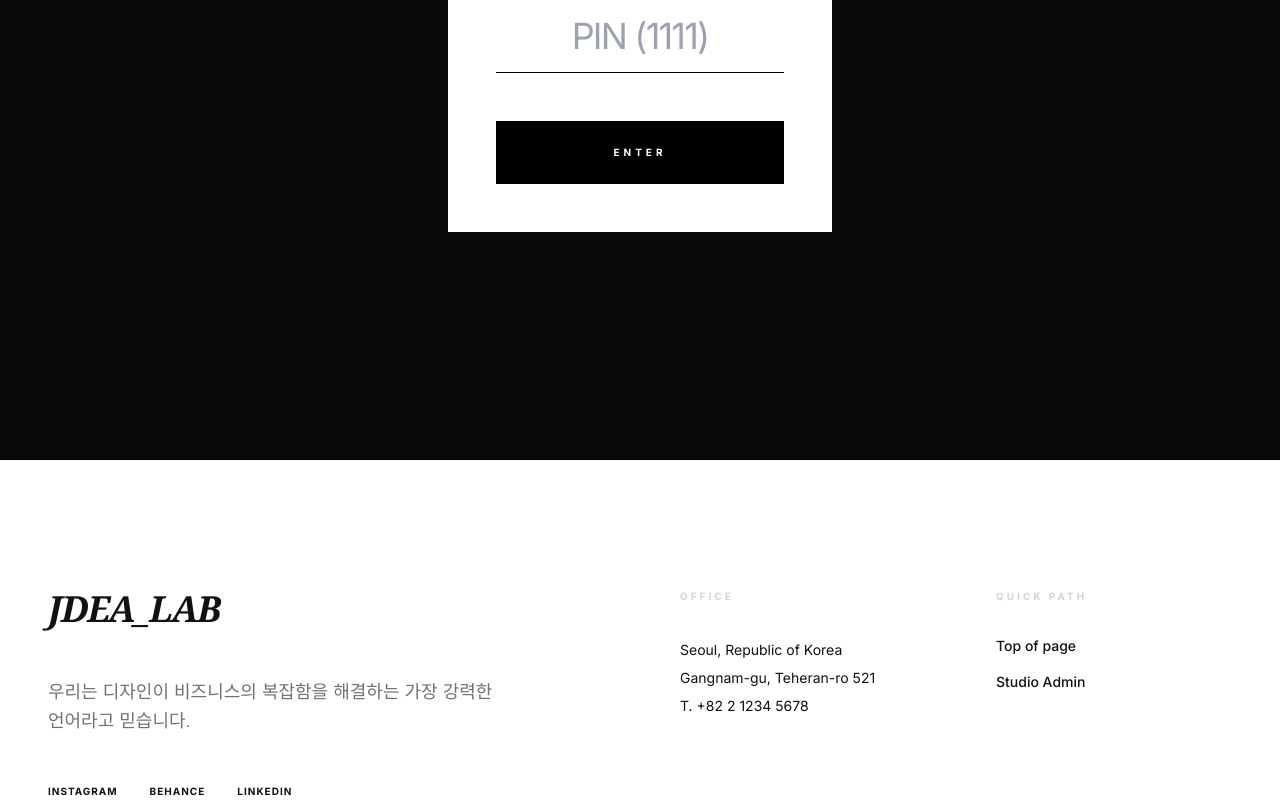
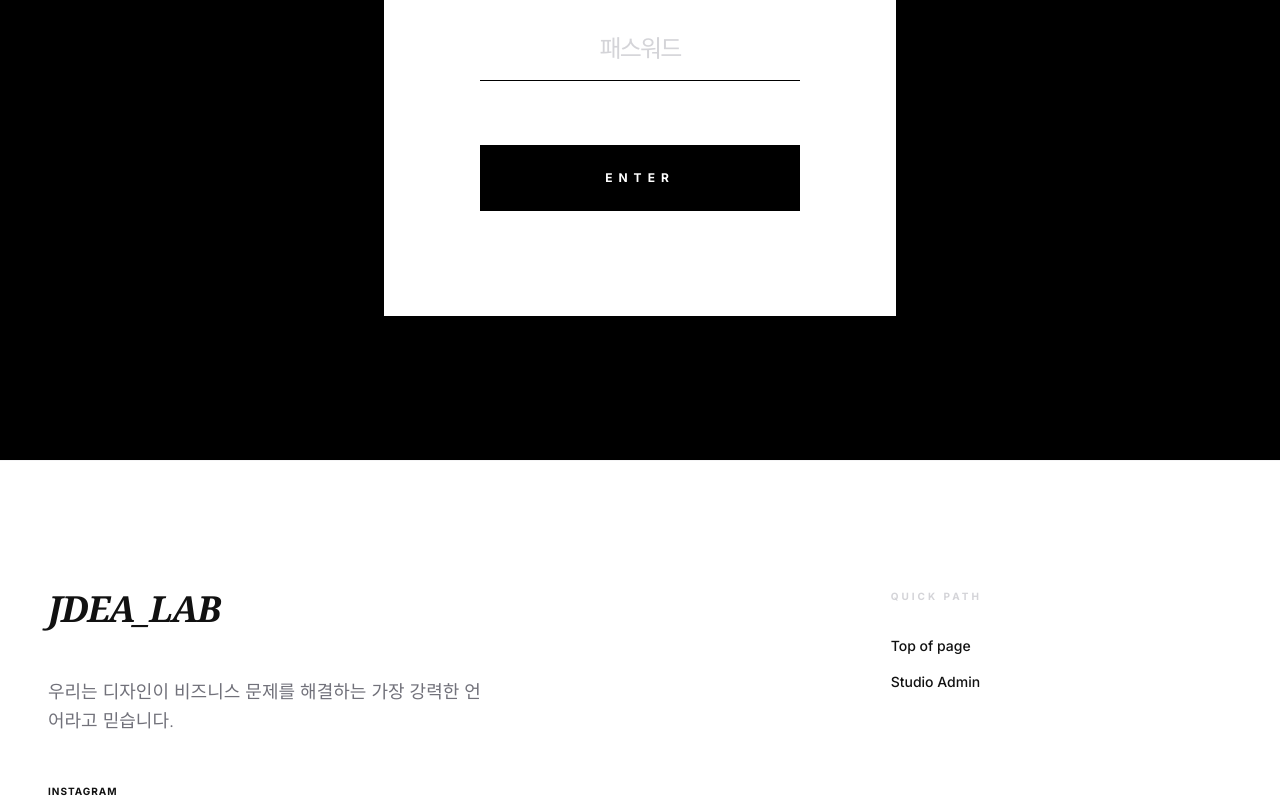
Before and after one commit to wlsdkwns102-commits/JEDA-LAB, a React (Vite) app: page /#/admin in a window 1280 px wide. Shown: the part 340-1140 px from the top of the page. Built offline with nearby package versions, Linux system fonts and the light colour scheme; a web font is replaced by a local one.

Commit message:
feat: Refactor layout and admin login
Adjusts the footer layout, simplifies social links, and updates the admin login page. The admin login now uses a more complex password and a refined UI. Text styles and spacing are also updated throughout for consistency.

```diff
--- a/components/Layout.tsx
+++ b/components/Layout.tsx
@@ -83,28 +83,17 @@ const Footer: React.FC = () => {
     <footer className="bg-white py-32 border-t border-zinc-100">
       <div className="max-w-[1800px] mx-auto px-6 sm:px-12">
         <div className="grid grid-cols-1 lg:grid-cols-12 gap-20">
-          <div className="lg:col-span-6 space-y-12">
+          <div className="lg:col-span-8 space-y-12">
             <h3 className="text-4xl font-serif font-black italic editorial-spacing">JDEA_LAB</h3>
             <p className="text-zinc-500 text-lg font-light leading-relaxed max-w-md">
-              우리는 디자인이 비즈니스의 복잡함을 해결하는 가장 강력한 언어라고 믿습니다.
+              우리는 디자인이 비즈니스 문제를 해결하는 가장 강력한 언어라고 믿습니다.
             </p>
             <div className="flex space-x-8 text-[10px] font-bold uppercase tracking-widest">
                 <a href="#" className="hover:text-zinc-400 transition">Instagram</a>
-                <a href="#" className="hover:text-zinc-400 transition">Behance</a>
-                <a href="#" className="hover:text-zinc-400 transition">LinkedIn</a>
             </div>
           </div>
 
-          <div className="lg:col-span-3 space-y-8">
-            <h4 className="text-[10px] font-bold uppercase tracking-[0.3em] text-zinc-300">Office</h4>
-            <p className="text-sm leading-loose">
-              Seoul, Republic of Korea<br />
-              Gangnam-gu, Teheran-ro 521<br />
-              T. +82 2 1234 5678
-            </p>
-          </div>
-
-          <div className="lg:col-span-3 space-y-8">
+          <div className="lg:col-span-4 space-y-8">
             <h4 className="text-[10px] font-bold uppercase tracking-[0.3em] text-zinc-300">Quick Path</h4>
             <ul className="space-y-4 text-sm font-medium">
               <li><button onClick={() => window.scrollTo({top: 0, behavior: 'smooth'})} className="hover:underline">Top of page</button></li>
--- a/pages/Admin.tsx
+++ b/pages/Admin.tsx
@@ -55,10 +55,12 @@ export default function Admin() {
 
   const handleLogin = (e: React.FormEvent) => {
     e.preventDefault();
-    if (password === '1111') {
+    // 비밀번호는 123454321
+    if (password === '123454321') {
       setIsAuthorized(true);
     } else {
       showStatus('Access Denied.', 'error');
+      setPassword('');
     }
   };
 
@@ -192,19 +194,30 @@ export default function Admin() {
 
   if (!isAuthorized) {
     return (
-      <div className="min-h-screen flex items-center justify-center bg-zinc-950 px-6">
-        <form onSubmit={handleLogin} className="bg-white p-12 w-full max-w-sm">
-          <h1 className="text-[10px] font-bold uppercase tracking-[0.4em] mb-12 text-center">Studio Access</h1>
+      <div className="min-h-screen flex items-center justify-center bg-black px-6">
+        <div className="bg-white p-12 sm:p-20 w-full max-w-lg aspect-square flex flex-col items-center justify-center shadow-2xl">
+          <form onSubmit={handleLogin} className="w-full max-w-xs flex flex-col items-center">
+            <h1 className="text-[12px] font-bold uppercase tracking-[0.5em] mb-20 text-center text-black">Studio Access</h1>
+
+            <div className="w-full relative mb-16">
               <input
                 autoFocus
                 type="password"
                 value={password}
                 onChange={e => setPassword(e.target.value)}
-            placeholder="PIN (1111)"
-            className="w-full border-b border-zinc-200 py-4 mb-12 focus:outline-none focus:border-black text-center text-4xl tracking-tighter"
+                placeholder="패스워드"
+                className="w-full border-b border-black py-4 focus:outline-none text-center text-4xl tracking-tighter placeholder:text-zinc-300 placeholder:text-2xl"
               />
-          <button type="submit" className="w-full bg-black text-white py-6 text-[10px] font-bold uppercase tracking-[0.4em] hover:bg-zinc-800 transition">Enter</button>
+            </div>
+
+            <button
+              type="submit"
+              className="w-full bg-black text-white py-6 text-[12px] font-bold uppercase tracking-[0.5em] hover:bg-zinc-800 transition-all duration-300 active:scale-95"
+            >
+              Enter
+            </button>
           </form>
+        </div>
       </div>
     );
   }
--- a/pages/Home.tsx
+++ b/pages/Home.tsx
@@ -60,7 +60,7 @@ const Problems: React.FC = () => (
              <div key={idx} className="space-y-6">
                 <span className="text-[10px] font-mono text-zinc-300">0{idx + 1}</span>
                 <h4 className="text-xl font-bold">{item.title}</h4>
-                <p className="text-zinc-500 text-sm leading-loose font-light">{item.desc}</p>
+                <p className="text-zinc-600 text-lg leading-relaxed font-light">{item.desc}</p>
              </div>
            ))}
         </div>
@@ -119,18 +119,15 @@ const GallerySection: React.FC<{ items: PortfolioItem[] }> = ({ items }) => {
           </div>
         </div>
 
-        {/* 모든 회색 배경을 흰색으로 변경하고 경계선을 깔끔하게 정리 */}
         <div className={`grid ${gridColsClass} gap-px bg-white border-zinc-100 border-x-px border-t-px`}>
           {displayItems.map((item) => (
             <div key={item.id} className="group bg-white p-8 sm:p-14 hover-lift border-b border-zinc-100">
-              {/* 텍스트 메타데이터를 상단으로 배치 (요청하신 이미지 구성 반영) */}
               <div className="space-y-6 mb-12">
                 <span className="text-[10px] uppercase font-bold tracking-[0.3em] text-zinc-300 block">{item.category}</span>
                 <h3 className="text-3xl font-serif font-bold leading-tight group-hover:italic transition-all max-w-sm">{item.title}</h3>
                 <Link to={`/work/${item.id}`} className="inline-block text-[9px] font-bold uppercase tracking-[0.3em] border-b border-black pb-1 pt-2">Discover</Link>
               </div>
 
-              {/* 이미지를 하단으로 배치 */}
               <Link to={`/work/${item.id}`} className="block overflow-hidden aspect-[4/3] bg-white">
                 <img
                   src={item.thumbnail}
@@ -203,12 +200,6 @@ const Process: React.FC = () => (
 const ContactSection: React.FC = () => {
   const [submitted, setSubmitted] = useState(false);
   const [loading, setLoading] = useState(false);
-  const [categoriesList, setCategoriesList] = useState<string[]>([]);
-
-  useEffect(() => {
-    const dynamicCats = getCategories().map(c => c.name);
-    setCategoriesList(dynamicCats);
-  }, []);
 
   const handleSubmit = (e: React.FormEvent) => {
     e.preventDefault();
@@ -245,10 +236,6 @@ const ContactSection: React.FC = () => {
                     <h4 className="text-[10px] uppercase font-bold text-zinc-300 tracking-[0.4em] mb-4">Email</h4>
                     <p className="text-2xl font-serif italic">hello@jdealab.design</p>
                 </div>
-                <div>
-                    <h4 className="text-[10px] uppercase font-bold text-zinc-300 tracking-[0.4em] mb-4">Location</h4>
-                    <p className="text-lg font-light">Seoul, Gangnam-gu, Teheran-ro 521</p>
-                </div>
             </div>
           </div>
 
@@ -263,14 +250,6 @@ const ContactSection: React.FC = () => {
                   <label className="text-[9px] uppercase font-bold tracking-[0.3em] text-zinc-300">Connection</label>
                   <input required type="tel" className="bg-transparent border-b border-zinc-200 py-4 focus:outline-none focus:border-black transition text-lg placeholder:text-zinc-200" placeholder="Phone or Email" />
                 </div>
-              </div>
-              <div className="flex flex-col space-y-4">
-                <label className="text-[9px] uppercase font-bold tracking-[0.3em] text-zinc-300">Service Category</label>
-                <select className="bg-transparent border-b border-zinc-200 py-4 focus:outline-none focus:border-black transition text-lg appearance-none cursor-pointer">
-                  <option value="">Select your need</option>
-                  {categoriesList.map(cat => <option key={cat} value={cat}>{cat}</option>)}
-                  <option value="other">General Inquiry</option>
-                </select>
               </div>
               <div className="flex flex-col space-y-4">
                 <label className="text-[9px] uppercase font-bold tracking-[0.3em] text-zinc-300">Brief</label>
```
Lines whose indentation alone changed are shown as unchanged.
